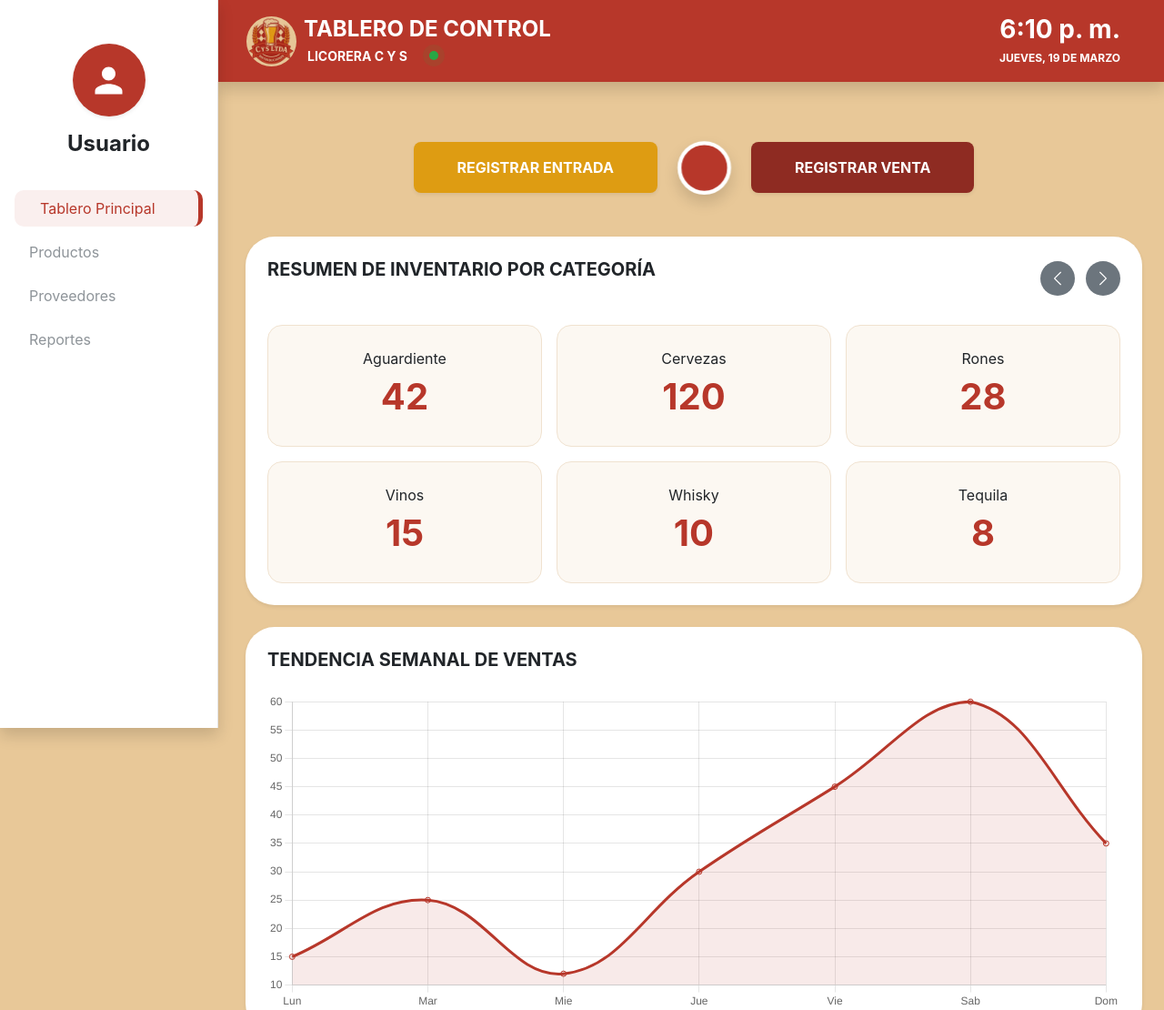
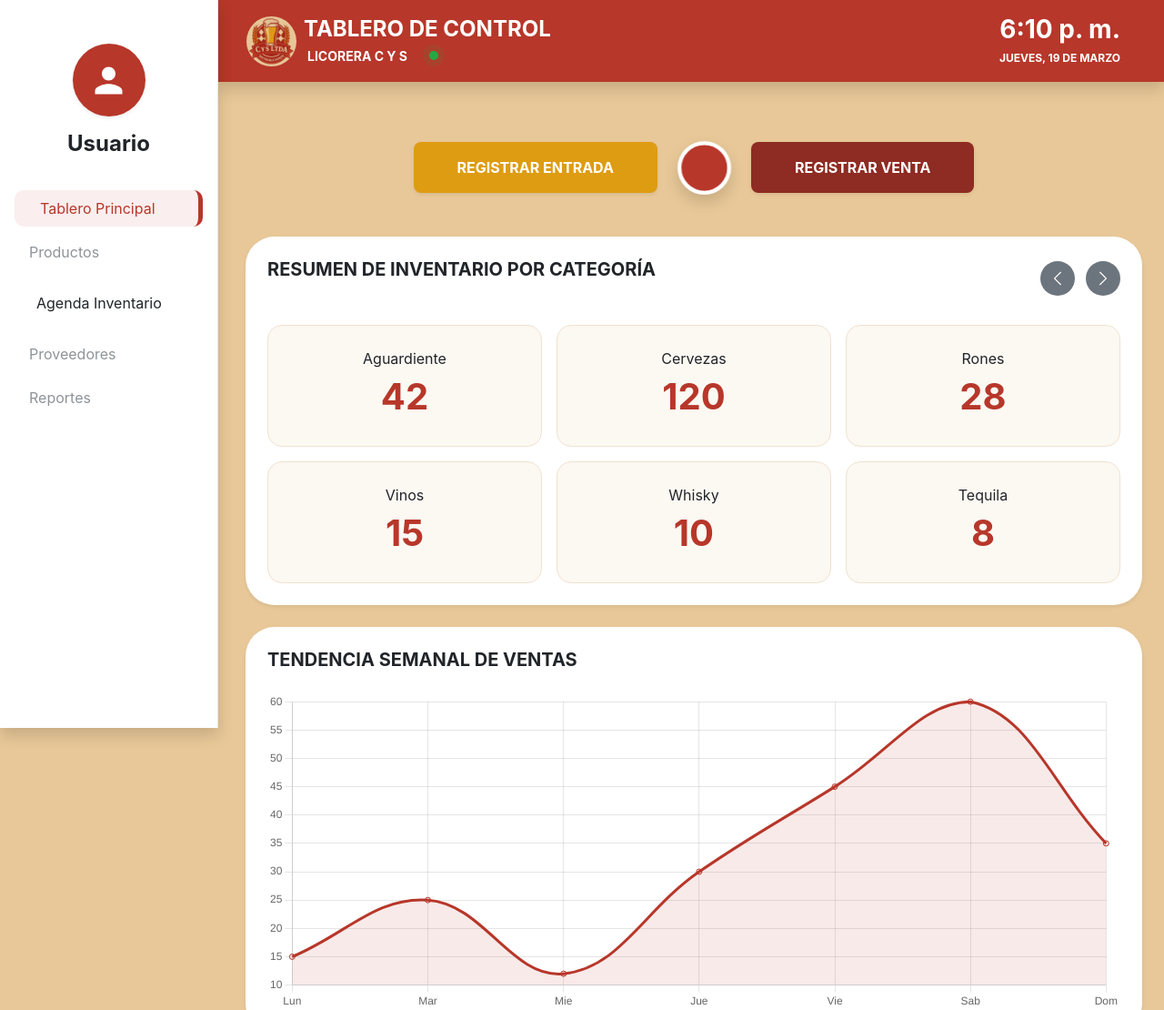
Before and after one commit to foxescar07/licorera, a Django app: page /home/ in a window 1280 px wide. Shown: the top 1110 px of the page at 91% size. Run offline with Django 5.2, Linux system fonts and the light colour scheme.

Commit message:
feat: agregar el link para que aparezca en la barra lateral

```diff
--- a/templates/partials/aside.html
+++ b/templates/partials/aside.html
@@ -9,6 +9,8 @@
         <ul class="nav flex-column nav-pills p-2">
             <li class="nav-item"><a class="nav-link active" data-bs-toggle="pill" href="#tablero">Tablero Principal</a></li>
             <li class="nav-item"><a class="nav-link" data-bs-toggle="pill" href="#productos">Productos</a></li>
+             <a class="nav-link text-dark py-3 px-4" href="{% url 'producto:agenda_lista' %}">
+            Agenda Inventario  </a>
             <a class="nav-link" href="{% url 'proveedores' %}">Proveedores</a>
             <li class="nav-item"><a class="nav-link" data-bs-toggle="pill" href="#reportes">Reportes</a></li>
         </ul>
```
